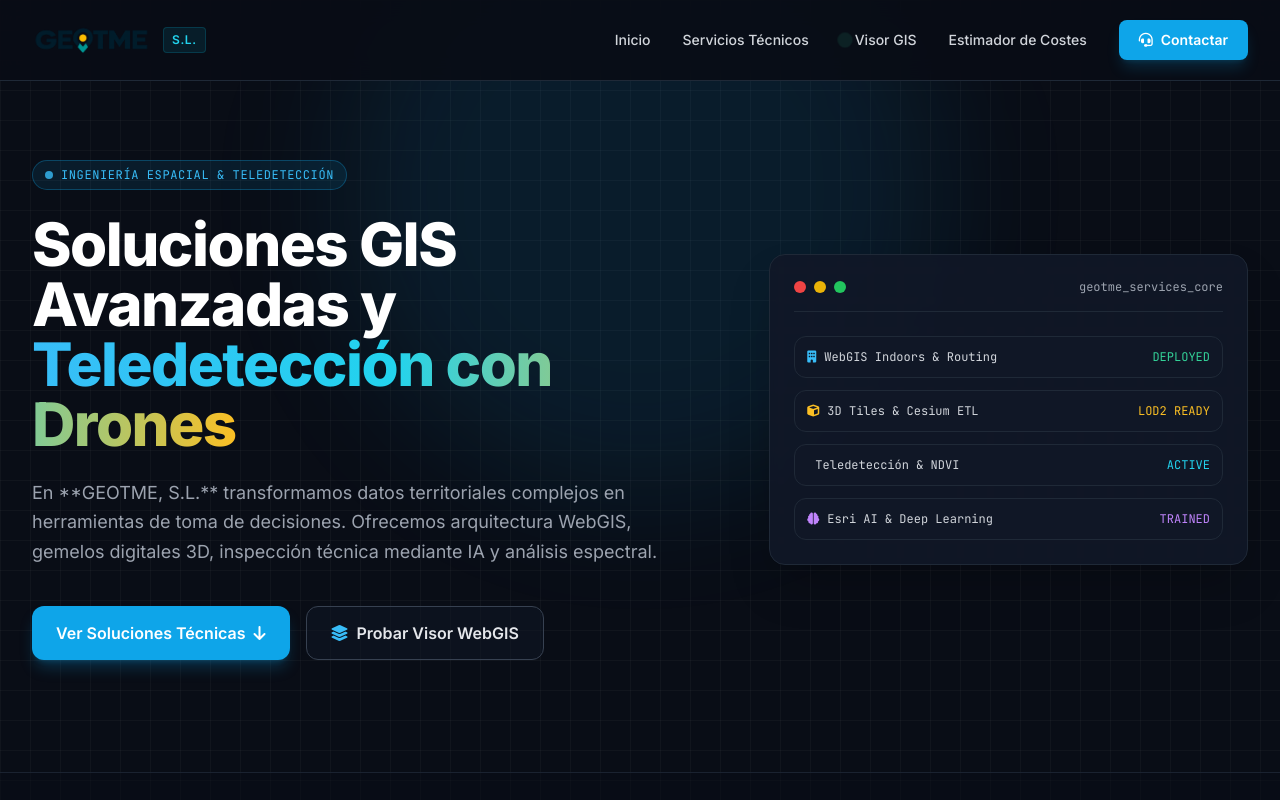
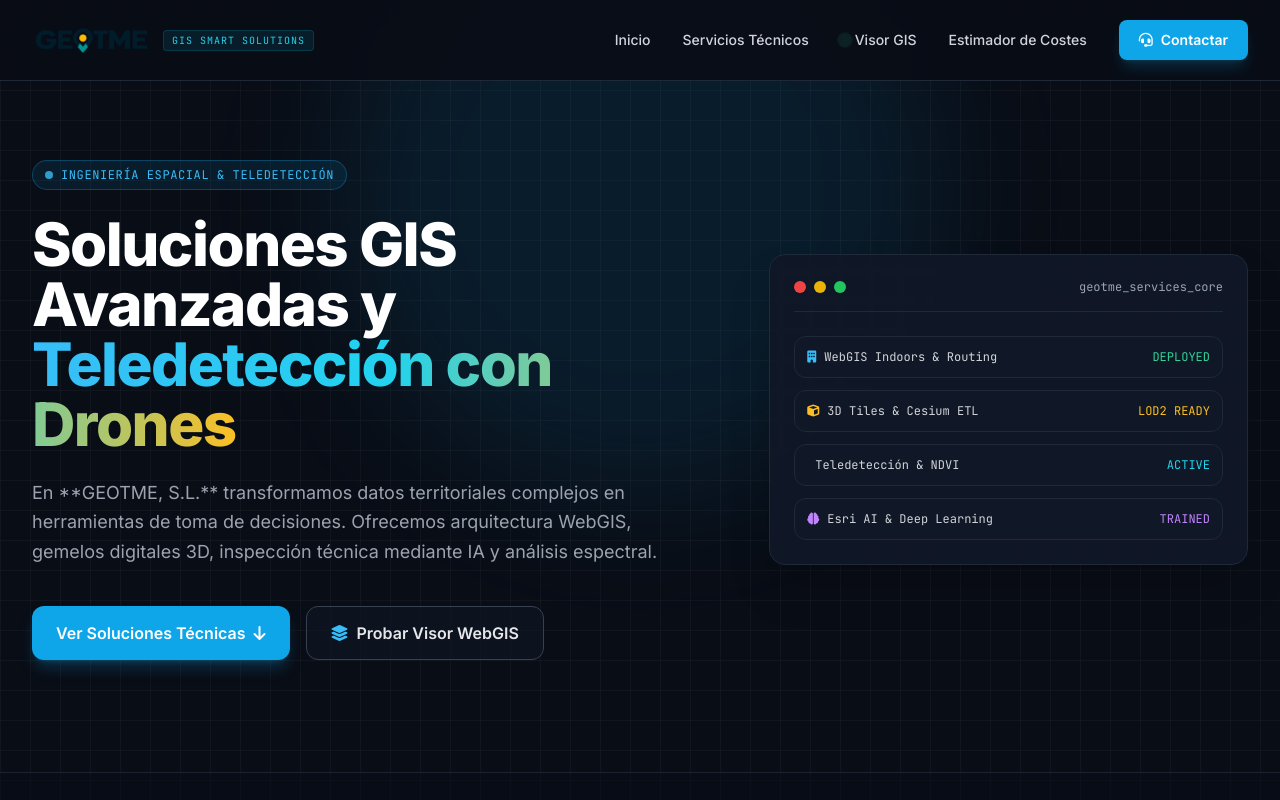
Before and after one commit to nicolasluna88/geotme, a plain HTML site: page index.html in a window 1280 px wide. Shown: the top 800 px of the page. Drawn offline with nearby package versions, Linux system fonts and the light colour scheme; some icons are missing; files whose address does not match are found by name.

Commit message:
Modify logo section in navigation header
Updated logo section with new image and text.

```diff
--- a/index.html
+++ b/index.html
@@ -96,20 +96,17 @@
     <nav class="fixed top-0 left-0 right-0 z-50 bg-brand-dark/90 backdrop-blur-md border-b border-gray-800">
         <div class="max-w-7xl mx-auto px-4 sm:px-6 lg:px-8">
             <div class="flex items-center justify-between h-20">
-                <!-- Logo -->
-                <div class="flex items-center gap-3">
-                    <a href="#" class="flex items-center space-x-3 group">
-                      <!-- Logo oficial de GEOTME -->
-                      <img
+                <!-- Logo oficial de GEOTME -->
+                <a href="#" class="flex items-center gap-3 group">
+                    <img
                         src="logo.png"
                         alt="GEOTME, S.L. Logo"
-                        class="h-10 w-auto object-contain transition-transform group-hover:scale-105"
-                      />
-                      <span class="text-xs px-2 py-1 rounded bg-cyan-500/10 text-cyan-400 border border-cyan-500/20 font-semibold tracking-wider">
-                        S.L.
-                      </span>
-                    </a>
-                </div>
+                        class="h-10 w-auto object-contain transition-transform duration-300 group-hover:scale-105"
+                    />
+                    <span class="text-[10px] text-cyan-400 font-mono uppercase tracking-widest px-2 py-0.5 rounded bg-cyan-500/10 border border-cyan-500/20">
+                        GIS Smart Solutions
+                    </span>
+                </a>
 
                 <!-- Desktop Menu -->
                 <div class="hidden md:flex items-center space-x-8 text-sm font-medium">
```
